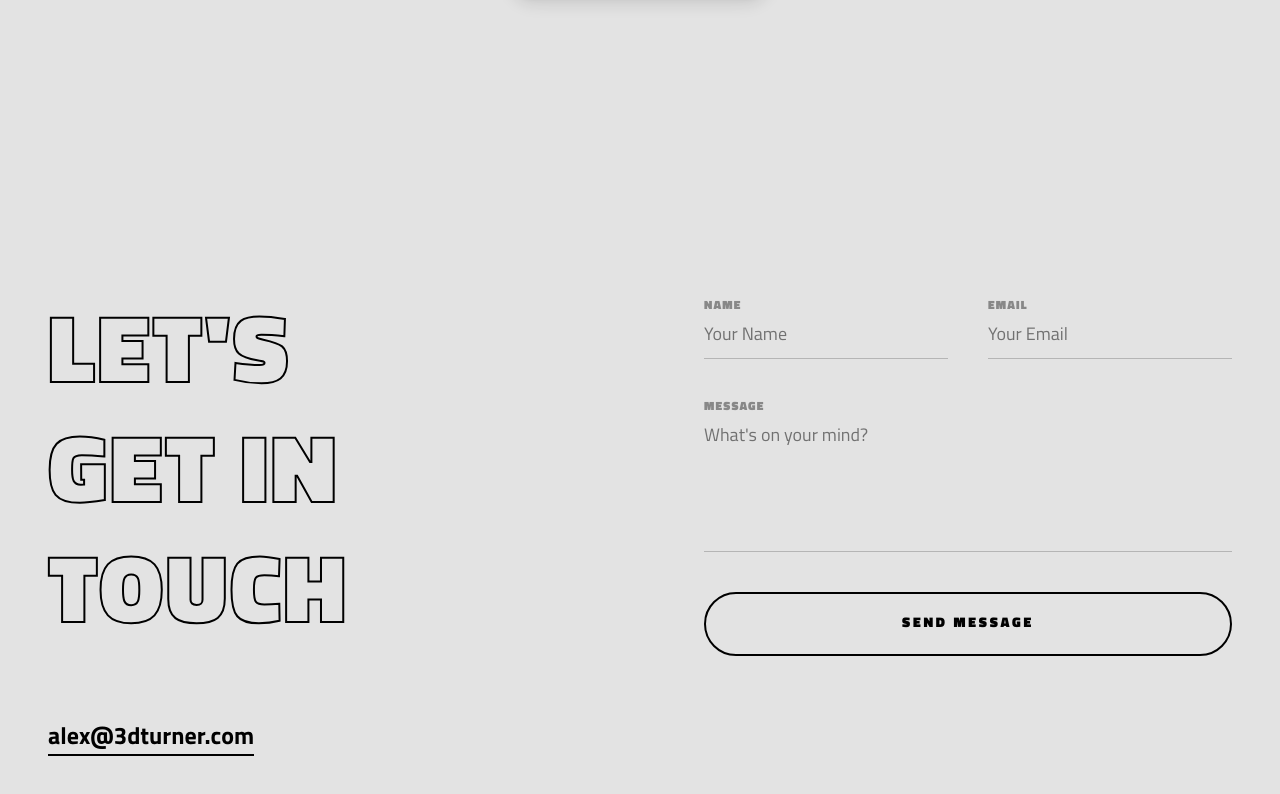
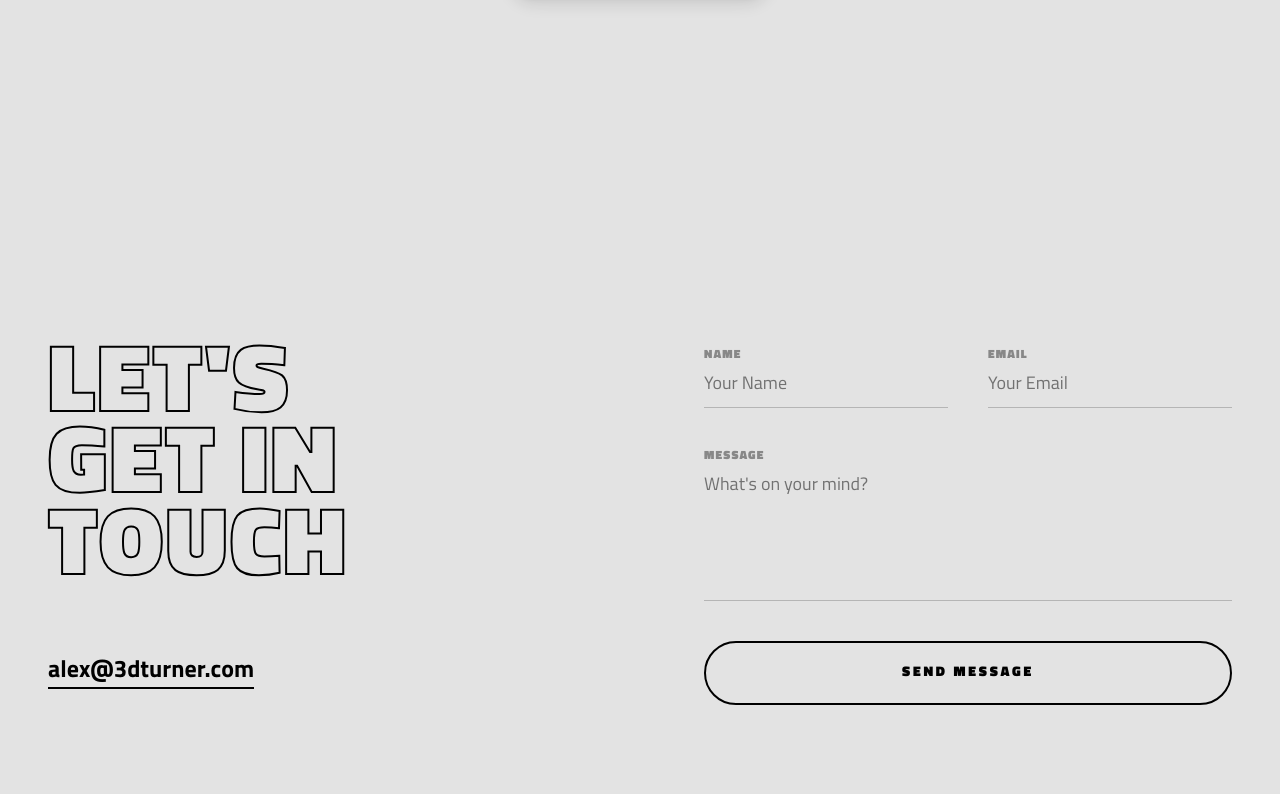
Before and after one commit to Thunderbeast5/Vedant-Purkar, a React (Vite) app: page / in a window 1280 px wide. Shown: the part 7575-8369 px from the top of the page. Built offline with nearby package versions, Linux system fonts and the light colour scheme.

Commit message:
reduced line height

```diff
--- a/src/components/Contact.jsx
+++ b/src/components/Contact.jsx
@@ -26,10 +26,10 @@ export default function Contact() {
           <div ref={headerRef} className="relative">
             {/* GAP ADJUSTMENTS:
                 - Changed 'tracking-tighter' to 'tracking-wide' (letter gap)
-                - Changed 'leading-[0.9]' to 'leading-tight' (line gap)
+                - Changed 'leading-tight' to 'leading-[0.85]' (line gap - reduced)
             */}
             <h2
-              className="text-6xl md:text-8xl font-black uppercase leading-tight tracking-wide"
+              className="text-6xl md:text-8xl font-black uppercase leading-[0.85] tracking-wide"
               style={{
                 WebkitTextStroke: "2px #000000",
                 color: "transparent"
@@ -40,7 +40,7 @@ export default function Contact() {
 
             <motion.h2
               style={{ opacity: textFill }}
-              className="absolute inset-0 text-6xl md:text-8xl font-black uppercase leading-tight tracking-wide text-black"
+              className="absolute inset-0 text-6xl md:text-8xl font-black uppercase leading-[0.85] tracking-wide text-black"
             >
               Let's <br /> Get In <br /> Touch
             </motion.h2>
```
